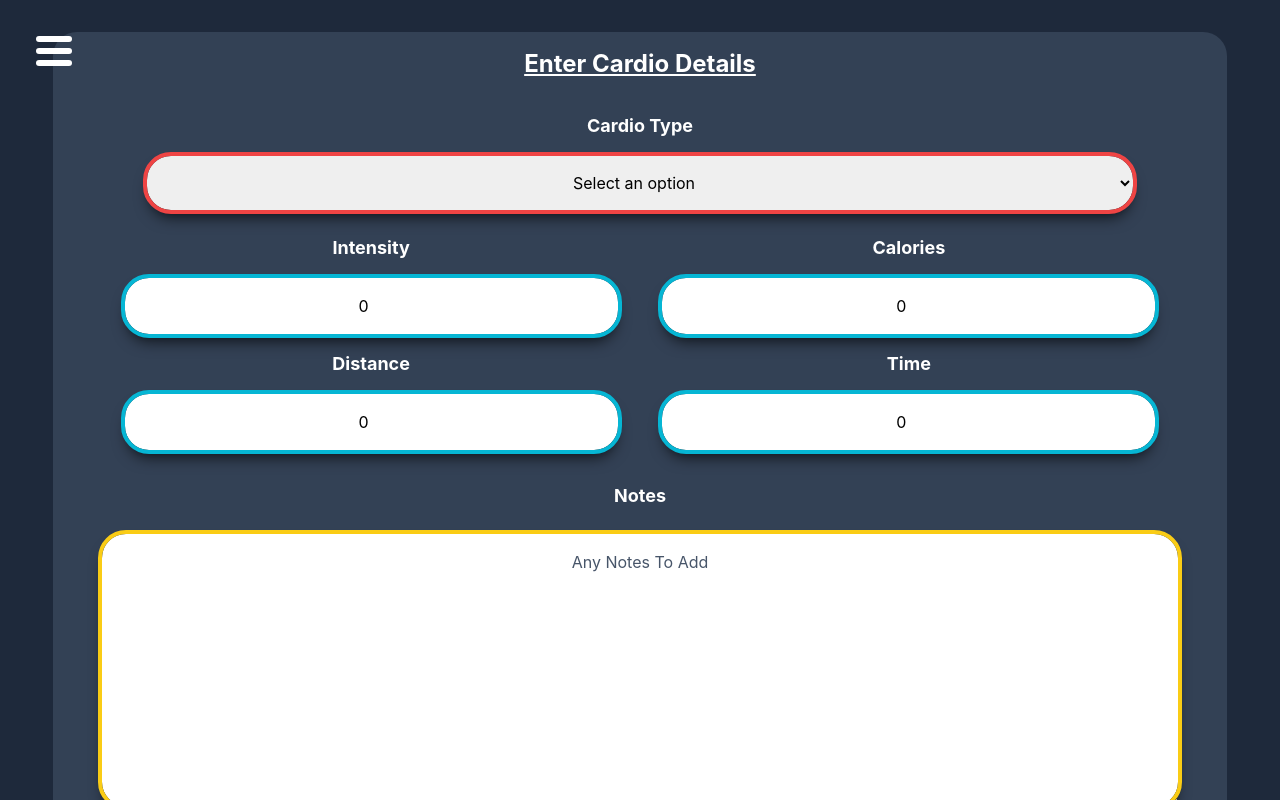
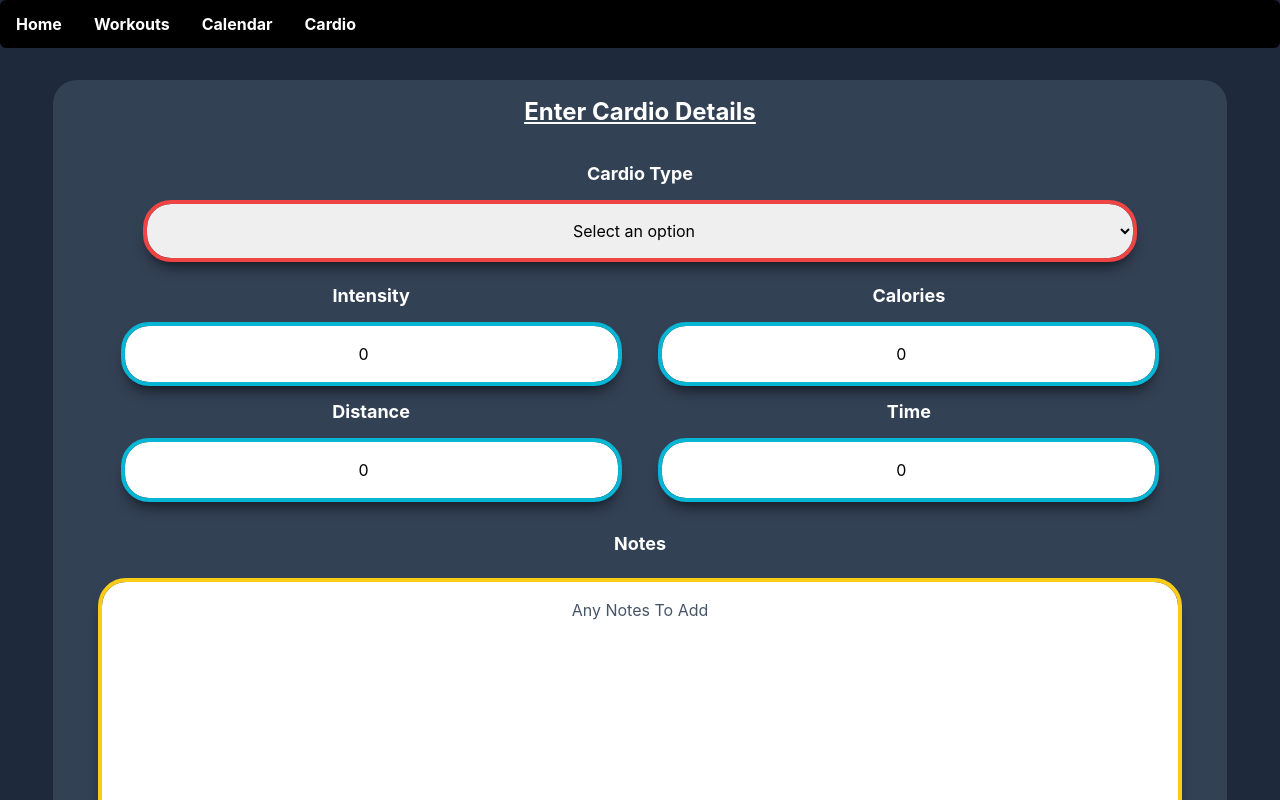
Before and after one commit to ErickEnriquez/fitness-app, a Next.js app: page /cardio in a window 1280 px wide. Shown: the top 800 px of the page. Built offline with nearby package versions, Linux system fonts and the light colour scheme.

Commit message:
fix the nav bar for desktop

```diff
--- a/src/components/Menu.tsx
+++ b/src/components/Menu.tsx
@@ -1,5 +1,5 @@
 import { slide as Menu } from 'react-burger-menu'
-
+import Link from 'next/link'
 const SiteMenu = () => {
 	const showSettings = (e) => {
 		e.preventDefault()
@@ -12,7 +12,7 @@ const SiteMenu = () => {
 			width: '36px',
 			height: '30px',
 			left: '36px',
-			top: '36px',
+			top: '8px',
 		},
 		bmBurgerBars: {
 			background: '#ffffff',
@@ -53,14 +53,23 @@ const SiteMenu = () => {
 	}
 	// NOTE: You also need to provide styles, see https://github.com/negomi/react-burger-menu#styling
 	return (
-		<Menu styles={styles}>
-			<a id="home" className="menu-item text-white" href="/">Home</a>
-			<a id="about" className="menu-item text-white" href="/workout">Workouts</a>
-			<a id="contact" className="menu-item text-white" href="/calendar">Calendar</a>
-			<a id="cardio" className="menu-item text-white" href="/cardio">Cardio</a>
-			<a onClick={showSettings} className="menu-item--small text-white" href="">Settings</a>
-		</Menu>
+		<div className='relative p-2'>
+			<Menu customBurgerIcon={<HamburgerIcon />} width={'auto'} className='left-0 top-12' >
+				<Links />
+			</Menu>
+		</div>
 	)
 }
 
+const HamburgerIcon = () => (<div className='p-1/2'><svg className="w-8 h-8 text-gray-500" fill="none" strokeLinecap="round" strokeLinejoin="round" strokeWidth="2" viewBox="0 0 24 24" stroke="currentColor"><path d="M4 6h16M4 12h16M4 18h16"></path></svg></div>)
+
+export const Links = () => (<>
+	<Link href="/"><a className='font-bold p-4'>Home</a></Link>
+	<Link href="/workout"><a className='font-bold p-4'>Workouts</a></Link>
+	<Link href="/calendar"><a className='font-bold p-4'>Calendar</a></Link>
+	<Link href="/cardio"><a className='font-bold p-4'>Cardio</a></Link>
+
+</>)
+
+
 export default SiteMenu
--- /dev/null
+++ b/src/components/Nav.tsx
@@ -0,0 +1,14 @@
+import React from 'react'
+import Menu, { Links } from '@components/Menu'
+const Nav = () => {
+	return (
+		<div className='max-w-full h-12 flex justify-start items-center bg-black mb-4 text-white rounded-md '>
+			<div className='flex md:hidden'><Menu /></div>
+			<div className='hidden md:flex'>
+				<Links />
+			</div>
+		</div>
+	)
+}
+
+export default Nav
--- a/src/features/layout/Layout.tsx
+++ b/src/features/layout/Layout.tsx
@@ -1,7 +1,6 @@
 import React from 'react'
 import Head from 'next/head'
-import Menu from '@components/Menu'
-
+import Nav from '@components/Nav'
 interface LayoutProps {
 	title?: string
 	children?: React.ReactNode
@@ -18,8 +17,8 @@ const Layout = ({ children, title }: LayoutProps) => {
 				{/* Include the favicon when we have one */}
 				{/* <link rel="icon" href="" /> */}
 			</Head>
-			<section>
-				<Menu />
+			<Nav />
+			<section className='block'>
 				{children}
 			</section>
 		</>
```
Also changed, not shown: 2 other files (tests, documents, lock files or other folders).
